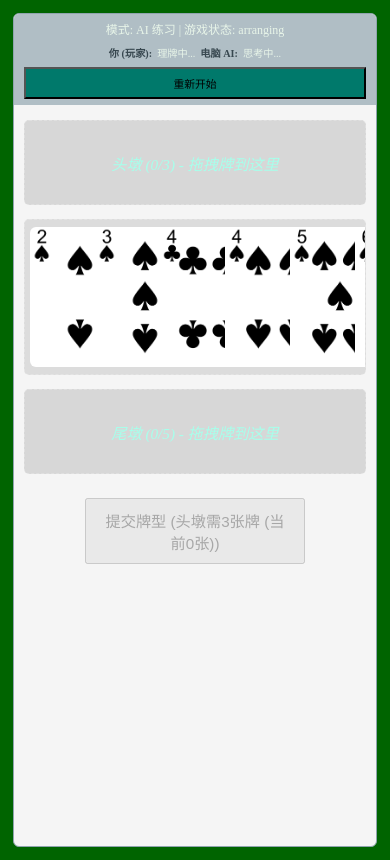
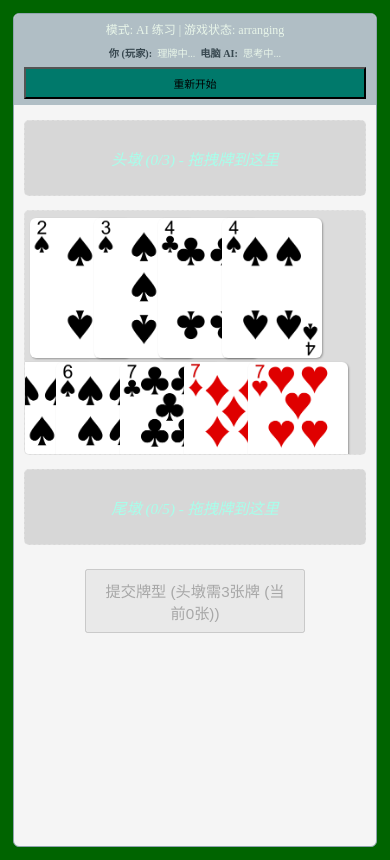
Before and after one commit to wen952555/sss, a Vue app in the folder frontend/: page / in a window 390 px wide. Both pictures are taken after a click on the button "开始牌局". Built offline with nearby package versions, Linux system fonts and the light colour scheme.

Commit message:
Update main.css

```diff
--- a/frontend/src/assets/main.css
+++ b/frontend/src/assets/main.css
@@ -1,70 +1,47 @@
 /* frontend/src/assets/main.css */
-/* ... (html, body, #app, button, input, error, App.vue布局等其他全局样式与上一版能成功构建的类似，确保颜色对比度) ... */
-/* 我将主要展示 .card 和 .card-container 以及相关的媒体查询修改 */
+/* ... (html, body, #app, desktop .card, desktop .card-container, button, input, error, App.vue布局等核心样式与上一版能成功构建的类似，并确保关键属性有 !important) ... */
+/* 我将主要展示媒体查询部分的修改，其他部分请沿用上一版并确保 !important */
 
 html, body { /* ... */ background-color: #006400 !important; color: #e8f5e9 !important; /* ... */ }
 #app, #app-container.app-flex-container { /* ... */ background-color: transparent !important; /* ... */ }
 
-
-/* --- 卡片样式 --- */
-.card, .hand-card-item { /* .hand-card-item 是 PlayerHand.vue 内部 CardComponent 的 class */
-  /* 桌面端的基础尺寸 */
+/* --- 卡片样式 (桌面端保持) --- */
+.card, .hand-card-item {
   width: 90px !important;
   height: 126px !important;
-
-  border: none !important;
-  outline: none !important;
-  box-sizing: border-box !important;
-  border-radius: 6px !important;
-  background-color: #FFFFFF !important;
-  color: #212121 !important;
-  display: flex !important;
-  justify-content: center !important;
-  align-items: center !important;
-  cursor: grab !important;
-  user-select: none !important;
-  box-shadow: 1px 1px 3px rgba(0,0,0,0.2) !important; /* 可以加回一个细微阴影 */
-  transition: transform 0.15s ease-out, margin-left 0.2s ease-out !important; /* 添加 margin-left 过渡 */
-  overflow: hidden !important;
-  padding: 0 !important;
-  /* margin: 2px !important; */ /* 外边距由父容器的 gap 或负 margin 控制 */
-  flex-shrink: 0; /* 防止卡片在 flex 容器中被压缩变形 */
+  border: none !important; outline: none !important; box-sizing: border-box !important;
+  border-radius: 6px !important; background-color: #FFFFFF !important;
+  color: #212121 !important; display: flex !important; justify-content: center !important;
+  align-items: center !important; cursor: grab !important; user-select: none !important;
+  box-shadow: 1px 1px 3px rgba(0,0,0,0.2) !important; /* 恢复一个细微阴影 */
+  transition: transform 0.15s ease-out, margin-left 0.2s ease-out, z-index 0s 0.15s !important; /* z-index延迟变化 */
+  overflow: hidden !important; padding: 0 !important;
+  flex-shrink: 0;
+  position: relative; /* 确保 z-index 生效 */
 }
 .card img, .hand-card-item img {
-  display: block !important;
-  width: 100% !important;
-  height: 100% !important;
-  object-fit: contain !important;
-  pointer-events: none !important;
+  display: block !important; width: 100% !important; height: 100% !important;
+  object-fit: contain !important; pointer-events: none !important;
   border-radius: 5px !important;
 }
-.card.dragging, .hand-card-item.dragging { /* 这个class是JS动态添加给拖拽克隆体的 */
-  opacity: 0.8 !important;
-  transform: scale(1.1) translateY(-10px) rotate(3deg) !important; /* 拖拽时上浮并旋转 */
-  z-index: 2000 !important;
-  box-shadow: 0 5px 10px rgba(0,0,0,0.25) !important;
-}
+.card.dragging, .hand-card-item.dragging { /* ... (保持不变) ... */ }
 
-/* --- 卡片容器 --- */
+/* --- 卡片容器 (桌面端保持) --- */
 .card-container {
   display: flex !important;
-  /* flex-wrap: nowrap; */ /* 在窄屏时我们不希望换行，而是重叠 */
-  /* overflow-x: auto; */  /* 如果希望窄屏时可以水平滚动查看所有牌，取消注释此行和 nowrap */
-  /* 如果不希望滚动，而是重叠，则保持默认或 flex-wrap: wrap 然后通过负margin控制 */
-  flex-wrap: wrap; /* 先允许换行，再通过媒体查询调整 */
-  gap: 6px !important; /* 桌面端卡片间隙 */
+  flex-wrap: wrap; /* 桌面端允许换行 */
+  gap: 6px !important;
   min-height: calc(126px + 12px) !important;
   border: 1px dashed rgba(255, 255, 255, 0.2) !important;
   padding: 8px !important; /* 调整内边距 */
   border-radius: 5px !important;
   position: relative !important;
-  align-items: center !important; /* 卡片垂直居中 */
-  justify-content: center !important; /* 卡片水平居中 */
+  align-items: center !important;
+  justify-content: center !important;
   background-color: rgba(0, 0, 0, 0.1) !important;
   margin-bottom: 8px !important;
   width: 100% !important;
   box-sizing: border-box !important;
-  /* overflow: hidden; */ /* 移除，如果希望看到部分重叠的牌 */
 }
 /* ... (.card-container.is-empty, .drag-over, .drop-placeholder 与上一版类似) ... */
 .card-container.is-empty { background-color: rgba(0, 0, 0, 0.12) !important; display: flex !important; align-items: center !important; justify-content: center !important; }
@@ -73,7 +50,7 @@ html, body { /* ... */ background-color: #006400 !important; color: #e8f5e9 !imp
 
 
 /* --- 媒体查询，实现平铺伸缩折叠 --- */
-@media (max-width: 1024px) { /* 桌面端较窄或大平板 */
+@media (max-width: 1024px) { /* 桌面端较窄或大平板 - 平铺但卡片略小 */
     .card, .hand-card-item {
         width: 80px !important;
         height: 112px !important;
@@ -81,72 +58,80 @@ html, body { /* ... */ background-color: #006400 !important; color: #e8f5e9 !imp
     .card-container {
         min-height: calc(112px + 10px) !important;
         gap: 5px !important;
+        justify-content: flex-start !important; /* 左对齐 */
     }
-    .initial-hand-area .card-container { /* 初始手牌区 */
-        min-height: calc(112px + 10px) !important; /* 至少一行 */
-        flex-wrap: nowrap !important; /* 不换行 */
-        overflow-x: auto !important;  /* 允许水平滚动查看所有牌 */
-        justify-content: flex-start !important; /* 从左开始排列 */
-        padding-left: 10px; /* 给左边一点滚动空间 */
-        padding-right: 10px; /* 给右边一点滚动空间 */
+    .initial-hand-area .card-container {
+        min-height: calc(112px + 10px) !important;
+        flex-wrap: wrap !important; /* 允许换行，而不是滚动 */
+        overflow-x: visible !important;
+        overflow-y: auto !important; /* 如果多行，允许垂直滚动 */
+        max-height: calc(112px * 2 + 5px + 16px); /* 最多显示两行的高度 */
     }
+    /* 移除之前针对这个断点的重叠样式 */
     .initial-hand-area .card-container .hand-card-item {
-        margin-left: -30px !important; /* 卡片向左重叠30px */
-    }
-    .initial-hand-area .card-container .hand-card-item:first-child {
-        margin-left: 0 !important; /* 第一张牌不重叠 */
+        margin-left: 0 !important;
     }
     .initial-hand-area .card-container .hand-card-item:hover {
-        transform: translateY(-10px) scale(1.05); /* 鼠标悬停时上浮 */
-        z-index: 100; /* 确保在最上层 */
-        margin-right: 10px; /* 给右边的牌留出空间 */
+        transform: translateY(-10px) scale(1.05);
+        z-index: 100;
+        margin-right: 0; /* 取消之前为展开留的 space */
     }
     .initial-hand-area .card-container .hand-card-item:hover + .hand-card-item {
-        margin-left: 10px; /* 被悬停牌的下一张牌向右移动一点 */
+        margin-left: 0; /* 相邻元素不移动 */
     }
 }
 
-@media (max-width: 768px) { /* 平板/大手机 */
+@media (max-width: 768px) { /* 平板/大手机 - 开始紧贴重叠 */
   .card, .hand-card-item {
-    width: 65px !important;
-    height: 91px !important;
-    border-radius: 5px !important;
+    width: 60px !important;
+    height: 84px !important;
+    border-radius: 4px !important;
+    /* margin: 1px !important; */ /* 通过负 margin 控制重叠 */
   }
   .card-container {
-    min-height: calc(91px + 10px) !important;
-    gap: 4px !important;
+    min-height: calc(84px + 8px) !important; /* 基于卡片高度 */
+    gap: 0 !important; /* 移除 gap，完全靠 margin 控制 */
     padding: 6px !important;
+    overflow-x: hidden !important; /* 禁止水平滚动 */
+    flex-wrap: nowrap !important; /* 强制不换行 */
+    justify-content: flex-start !important; /* 从左开始排列 */
   }
-  .initial-hand-area .card-container {
-    min-height: calc(91px + 10px) !important;
-    /* overflow-x: auto; 保持滚动 */
+  .initial-hand-area .card-container { /* 特指手牌区 */
+    min-height: calc(84px + 8px) !important;
+    overflow-x: hidden !important;
   }
   .initial-hand-area .card-container .hand-card-item {
-    margin-left: -35px !important; /* 手机上重叠更多 */
+    margin-left: -45px !important; /* 大量重叠，只露出约15px */
+    box-shadow: 1px 1px 2px rgba(0,0,0,0.3) !important; /* 给重叠的牌一点阴影区分 */
   }
-  .initial-hand-area .card-container .hand-card-item:first-child { margin-left: 0 !important; }
-
+  .initial-hand-area .card-container .hand-card-item:first-child {
+    margin-left: 0 !important;
+  }
+  .initial-hand-area .card-container .hand-card-item:hover {
+    transform: translateY(-15px) scale(1.1); /* 悬停时更明显上浮 */
+    z-index: 150; /* 确保在最上层 */
+    /* 当一张牌上浮时，可能需要JS配合调整它后面牌的 margin-left 以“展开” */
+  }
   /* 其他小屏幕特定样式 */
-  .top-info-bar { font-size: 0.85em !important; }
-  .submit-hand-button { font-size: 0.95em !important; padding: 9px 15px !important; }
+  .top-info-bar { font-size: 0.8em !important; }
+  .submit-hand-button { font-size: 0.95em !important; }
 }
 
-@media (max-width: 480px) { /* 小手机 */
+@media (max-width: 480px) { /* 小手机 - 进一步重叠 */
   .card, .hand-card-item {
-    width: 55px !important; /* 进一步缩小卡片 */
-    height: 77px !important;
-    border-radius: 4px !important;
+    width: 50px !important;
+    height: 70px !important;
+    border-radius: 3px !important;
   }
   .card-container {
-    min-height: calc(77px + 8px) !important;
-    gap: 3px !important;
+    min-height: calc(70px + 6px) !important;
     padding: 5px !important;
   }
   .initial-hand-area .card-container {
-    min-height: calc(77px + 8px) !important;
+    min-height: calc(70px + 6px) !important;
   }
   .initial-hand-area .card-container .hand-card-item {
-    margin-left: -40px !important; /* 手机上重叠更多 */
+    margin-left: -38px !important; /* 重叠更多，只露出约12px */
   }
   .initial-hand-area .card-container .hand-card-item:first-child { margin-left: 0 !important; }
 
```
